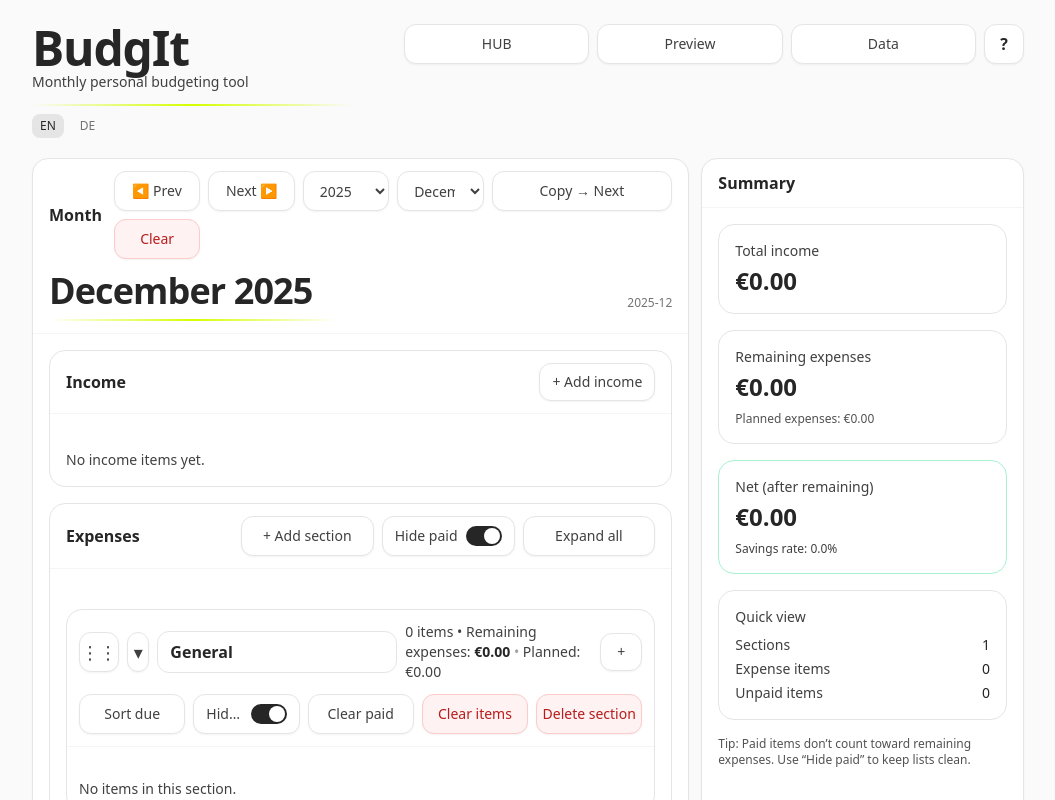
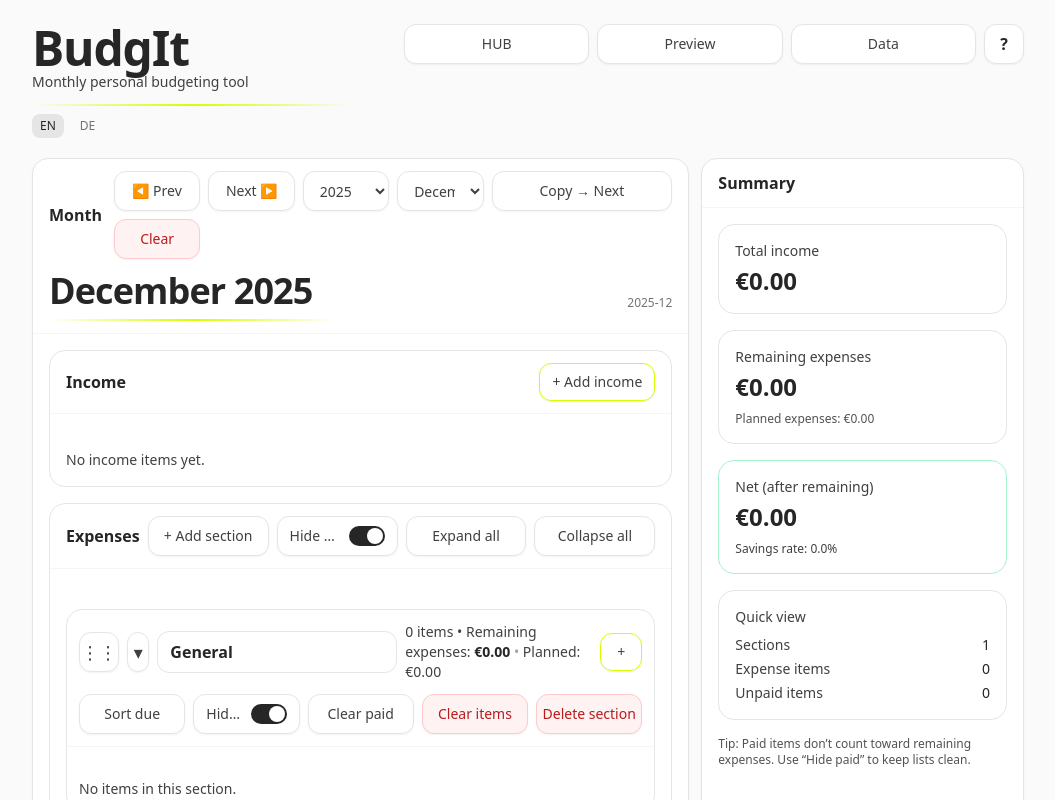
Before and after one commit to retronlinede-design/toolstack-budgit, a React (Vite) app: page / in a window 1280 px wide. Shown: the top 800 px of the page, without its empty margins (112-1167 px from the left). Built offline with nearby package versions, Linux system fonts and the light colour scheme.

Commit message:
Fix expense section re-ordering and improve drop zone visibility

```diff
--- a/src/App.jsx
+++ b/src/App.jsx
@@ -161,7 +161,7 @@ const lsSet = (key, value) => {
 function SmallButton({ children, onClick, tone = "default", className = "", disabled, title, type = "button" }) {
   const cls =
     tone === "primary"
-      ? "bg-white hover:bg-[#D5FF00]/30 hover:border-[#D5FF00]/30 hover:text-neutral-800 text-neutral-700 border-neutral-200 shadow-sm"
+      ? "bg-white hover:bg-[#D5FF00]/30 hover:text-neutral-800 text-neutral-700 border-[#D5FF00] shadow-sm"
       : tone === "danger"
         ? "bg-red-50 hover:bg-red-100 text-red-700 border-red-200 shadow-sm"
         : "bg-white hover:bg-[#D5FF00]/30 hover:border-[#D5FF00]/30 hover:text-neutral-800 text-neutral-700 border-neutral-200 shadow-sm";
@@ -802,6 +802,7 @@ const TRANSLATIONS = {
     hidePaid: "Hide paid",
     showPaid: "Show paid",
     expandAll: "Expand all",
+    collapseAll: "Collapse all",
     sortDue: "Sort due",
     clearPaid: "Clear paid",
     clearItems: "Clear items",
@@ -882,6 +883,7 @@ const TRANSLATIONS = {
     previewTip: "Tip: If the preview looks right, hit “Print / Save PDF” and choose “Save as PDF”.",
     togglePaidTitle: "Toggle visibility of paid items",
     expandAllTitle: "Expand all sections",
+    collapseAllTitle: "Collapse all sections",
     copyNextTitle: "Copy this month to next",
     clearMonthTitle: "Clear this month",
     prevMonthTitle: "Previous month",
@@ -922,6 +924,7 @@ const TRANSLATIONS = {
     hidePaid: "Bezahlte ausblenden",
     showPaid: "Bezahlte anzeigen",
     expandAll: "Alle erweitern",
+    collapseAll: "Alle einklappen",
     sortDue: "Fälligkeit sort.",
     clearPaid: "Bezahlte leeren",
     clearItems: "Elemente leeren",
@@ -1002,6 +1005,7 @@ const TRANSLATIONS = {
     previewTip: "Tipp: Wenn die Vorschau korrekt aussieht, klicken Sie auf „Drucken / PDF speichern“ und wählen Sie „Als PDF speichern“.",
     togglePaidTitle: "Sichtbarkeit bezahlter Elemente umschalten",
     expandAllTitle: "Alle Abschnitte erweitern",
+    collapseAllTitle: "Alle Abschnitte einklappen",
     copyNextTitle: "Diesen Monat in den nächsten kopieren",
     clearMonthTitle: "Diesen Monat leeren",
     prevMonthTitle: "Vorheriger Monat",
@@ -1989,7 +1993,7 @@ export default function BudgitApp() {
               <div className="rounded-2xl border border-neutral-200 bg-white">
                 <div className="px-4 py-3 border-b border-neutral-100 flex flex-col gap-2 sm:flex-row sm:items-center sm:justify-between">
                   <div className="font-semibold text-neutral-800">{t("expenses")}</div>
-                  <div className="grid grid-cols-2 sm:grid-cols-3 gap-2 w-full sm:w-auto">
+                  <div className="grid grid-cols-2 sm:grid-cols-4 gap-2 w-full sm:w-auto">
                     <MiniActionButton tone="primary" onClick={addExpenseGroup}>
                       {t("addSection")}
                     </MiniActionButton>
@@ -2002,6 +2006,18 @@ export default function BudgitApp() {
                     />
                     <MiniActionButton onClick={() => setCollapsed({})} title={t("expandAllTitle")}>
                       {t("expandAll")}
+                    </MiniActionButton>
+                    <MiniActionButton
+                      onClick={() => {
+                        const all = {};
+                        (active.expenseGroups || []).forEach((g) => {
+                          all[g.id] = true;
+                        });
+                        setCollapsed(all);
+                      }}
+                      title={t("collapseAllTitle")}
+                    >
+                      {t("collapseAll")}
                     </MiniActionButton>
                   </div>
                 </div>
```
